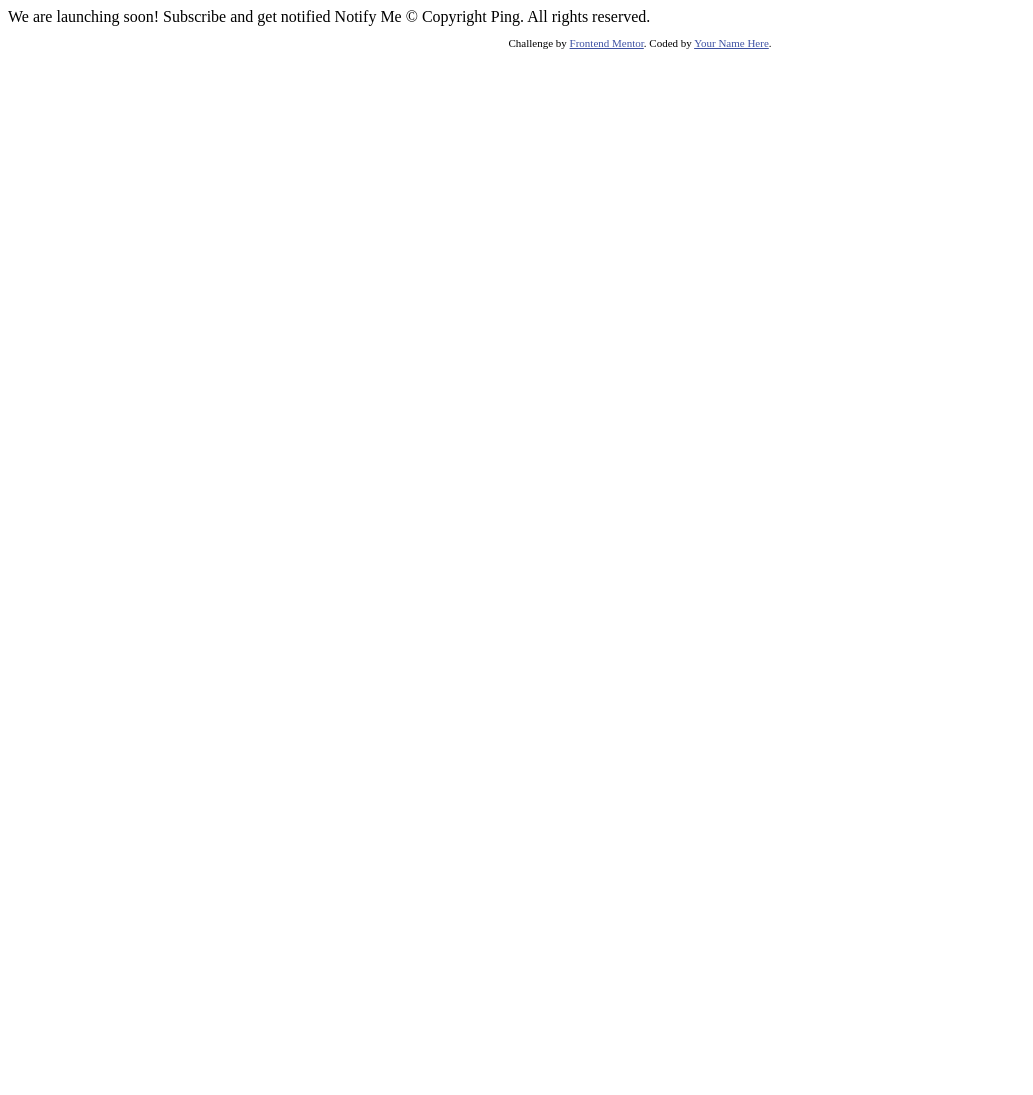
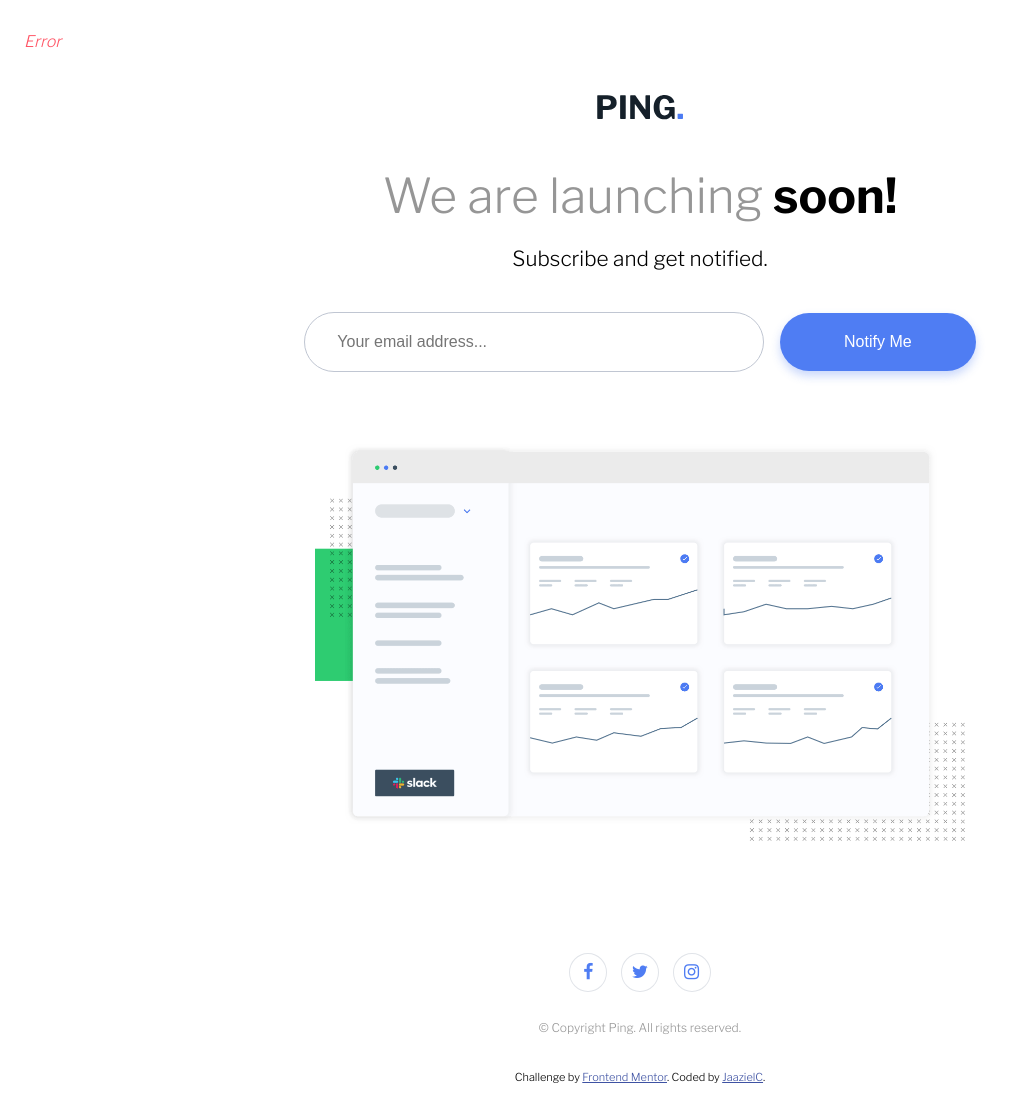
Before and after one commit to JaazielC/Ping-single-column-coming-soon-page, a plain HTML site: page index.html in a window 1280 px wide. Shown: the whole page, without its empty margins (0-1033 px from the left). Before the commit the page ends 800 px from the top, so only its background shows below. Drawn offline with nearby package versions, Linux system fonts and the light colour scheme.

```diff
--- a/index.html
+++ b/index.html
@@ -3,11 +3,14 @@
 <head>
   <meta charset="UTF-8">
   <meta name="viewport" content="width=device-width, initial-scale=1.0"> <!-- displays site properly based on user's device -->
-
+  <link rel="preconnect" href="https://fonts.googleapis.com">
+  <link rel="preconnect" href="https://fonts.gstatic.com" crossorigin>
+  <link href="https://fonts.googleapis.com/css2?family=Libre+Franklin:wght@300;600;700&display=swap" rel="stylesheet">
   <link rel="icon" type="image/png" sizes="32x32" href="./images/favicon-32x32.png">
+  <link rel="stylesheet" href="https://cdnjs.cloudflare.com/ajax/libs/font-awesome/4.7.0/css/font-awesome.min.css">
 
   <title>Frontend Mentor | Ping coming soon page</title>
-
+  <link rel="stylesheet" href="style.css">
   <!-- Feel free to remove these styles or customise in your own stylesheet 👍 -->
   <style>
     .attribution { font-size: 11px; text-align: center; }
@@ -15,20 +18,32 @@
   </style>
 </head>
 <body>
-
-  We are launching soon!
-
-  Subscribe and get notified
-
-  Notify Me
-
-  &copy; Copyright Ping. All rights reserved.
+  <main class="flex">
+    <img src="images/logo.svg" alt="Ping logo" id="logo">
+    <h1><span>We are launching</span> soon!</h1>
+    <p>
+      Subscribe and get notified.
+    </p>
+    <form class="flex">
+      <input type="email" required placeholder="Your email address..." class="form email">
+      <button type="submit" class="form form-btn">Notify Me</button>
+      <span class="error-message">Error</span>
+    </form>
+    <img src="images/illustration-dashboard.png" alt="illustration of dashboard" id="dashboard-img">
+    <div class="social-media-icons">
+      <a href="#" class="fa fa-facebook"></a>
+      <a href="#" class="fa fa-twitter"></a>
+      <a href="#" class="fa fa-instagram"></a>
+    </div>
+    <p id="copyright">&copy; Copyright Ping. All rights reserved.</p>
+  </main>
 
   <footer>
     <p class="attribution">
       Challenge by <a href="https://www.frontendmentor.io?ref=challenge" target="_blank">Frontend Mentor</a>.
-      Coded by <a href="#">Your Name Here</a>.
+      Coded by <a href="https://www.frontendmentor.io/profile/JaazielC">JaazielC</a>.
     </p>
   </footer>
+  <script src="main.js"></script>
 </body>
 </html>
--- /dev/null
+++ b/main.js
@@ -0,0 +1,26 @@
+const form = document.querySelector("form");
+const email = document.querySelector(".email");
+const errorMessage = document.getElementsByClassName("error-message")
+
+form.addEventListener("submit", e => {
+    e.preventDefault();
+
+    checkInput();
+});
+
+function checkInput() {
+
+    const emailValue = email.value.trim();
+
+    if (emailValue === "") {
+        errorMessage.className = "error-message error";
+        email.className = "form email error"
+    } else if (!isItEmail(emailValue)) {
+        errorMessage.className = "error-message error";
+        email.className = "form email error"
+    }
+}
+
+function isItEmail (email) {
+    return /^(([^<>()\[\]\\.,;:\s@"]+(\.[^<>()\[\]\\.,;:\s@"]+)*)|(".+"))@((\[[0-9]{1,3}\.[0-9]{1,3}\.[0-9]{1,3}\.[0-9]{1,3}])|(([a-zA-Z\-0-9]+\.)+[a-zA-Z]{2,}))$/.test(email);
+};
--- /dev/null
+++ b/style.css
@@ -0,0 +1,167 @@
+:root {
+    --color-blue: hsl(223, 87%, 63%);
+    --color-gray: hsl(0, 0%, 59%);
+    --color-red: hsl(354, 100%, 66%);
+}
+
+body {
+    font-family: 'Libre Franklin', sans-serif;
+    font-size: 1rem;
+    margin: 0;
+}
+
+main {
+    min-width: 300px;
+}
+
+.flex {
+    display: flex;
+    justify-content: center;
+    align-items: center;
+    flex-direction: column;
+}
+
+#logo {
+    margin-top: 6.9em;
+    margin-bottom: 4.8em;
+}
+
+main h1 {
+    font-size: 1.58rem;
+    margin: 0;
+}
+
+main p {
+    margin-bottom: 3em;
+}
+
+form {
+    margin-bottom: 6em;
+}
+
+.form {
+    display: block;
+    padding: 1.25em 7.67em 1.25em 2em;
+    border-radius: 30px;
+    border: 1px solid hsl(220, 16.67%, 78.82%);
+    font-size: 1rem;
+}
+
+.email {
+    margin-bottom: 1.25em;
+    color: hsl(220, 16.67%, 78.82%);
+}
+
+.error {
+    border: 1px solid var(--color-red);
+}
+
+.error-message {
+    color: var(--color-red);
+    font-size: 1rem;
+    font-style: italic;
+    position: absolute;
+    top: 2rem;
+    left: 1.5rem;
+
+}
+
+.form-btn {
+    padding: 1.25em 8em;
+    color: #fff;
+    border: none;
+    background-color: var(--color-blue);
+    box-shadow: 0 5px 10px rgba(79, 125, 243, 0.3);
+}
+
+#dashboard-img {
+    width: 85%;
+    margin-bottom: 7rem;
+    max-width: 525px;
+}
+
+
+.fa {
+    color: var(--color-blue);
+    padding: .6rem;
+    margin: 0 .3em;
+    border: 1px solid #e1e4e9;
+    border-radius: 50%;
+    text-decoration: none;
+    font-size: 1.1em;
+    transition: all .2s;
+}
+
+.fa:hover {
+    transform: scale(1.15);
+    box-shadow: 0 5px 10px rgba(0, 0, 0, 0.1);
+}
+
+.fa-facebook {
+    padding-left: .8rem;
+    padding-right: .8rem;
+}
+
+.fa-instagram {
+    padding-left: .65rem;
+    padding-right: .65rem;
+}
+
+.social-media-icons {
+    margin-bottom: 1rem;
+}
+
+span {
+    font-weight: 300;
+    color: var(--color-gray);
+}
+
+#copyright {
+    font-size: .75rem;
+    color: var(--color-gray);
+}
+
+@media (min-width: 800px) {
+    #logo {
+        margin-top: 5.9em;
+        margin-bottom: 2.9em;
+    }
+
+    main h1 {
+        font-size: 3rem;
+    }
+
+    main p {
+        font-size: 1.3rem;
+        margin-bottom: 2em;
+    }
+
+    form {
+        width: 100%;
+        margin-bottom: 4.5em;
+    }
+
+    .form {
+        display: inline;
+    }
+
+    .email {
+        margin: 0 1em 0 0;
+        padding: 1.25em 13.67em 1.25em 2em;
+    }
+
+    .form-btn {
+        padding: 1.25em 4em;
+    }
+
+    main > .flex {
+        display: inline-flex;
+        flex-direction: row;
+
+    }
+
+    #dashboard-img {
+        width: 70%;
+        min-width: 650px;
+    }
+}
```
